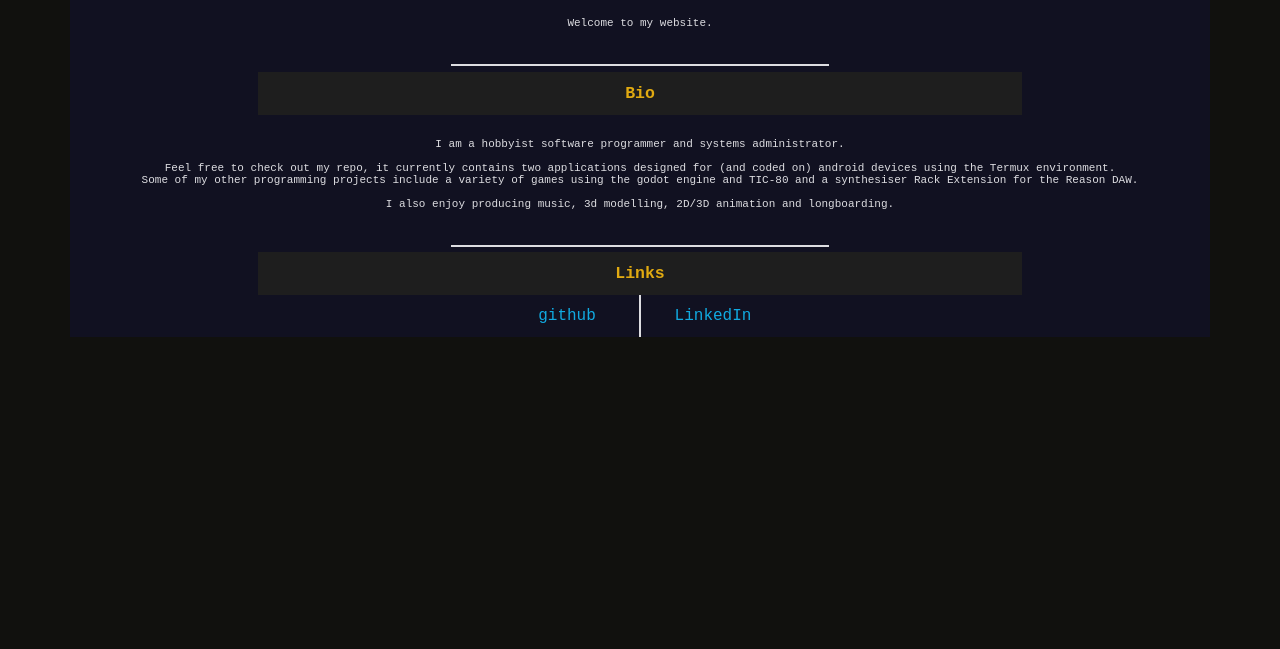
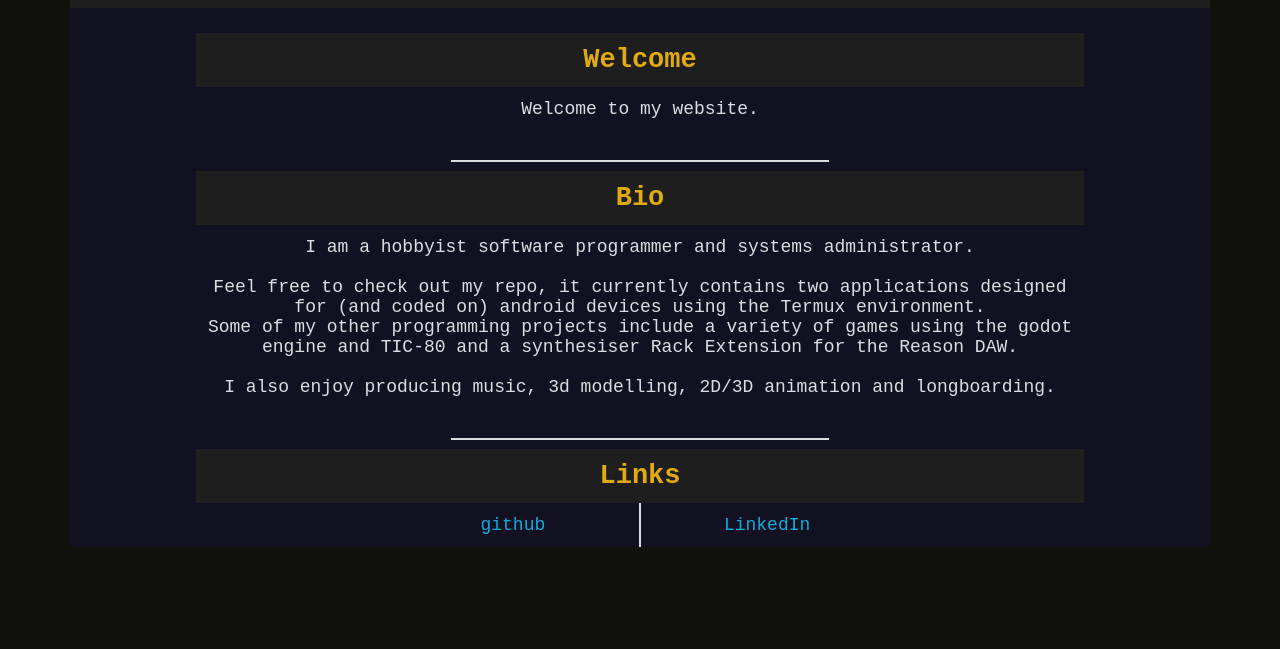
Before and after one commit to gf-man/gf-man.github.io, a plain HTML site: page index.html in a window 1280 px wide. Shown: the part 151-800 px from the top of the page. Drawn offline with Linux system fonts and the light colour scheme.

Commit message:
Paragraph now same width as h2

```diff
--- a/style.css
+++ b/style.css
@@ -6,7 +6,7 @@
 	--cyan: #11aae1;
 	--grey: #1e1e1e;
 	font-family: monospace;
-	font-size: 14px;
+	font-size: 18px;
 	background-color: var(--black);
 	margin 12px;
 	color: var(--black);
@@ -17,7 +17,7 @@ body {
 	background-color: var(--blue);
 	color: var(--white);
 	width: 89%;
-	margin: auto;
+	margin: 5.5% auto;
 }
 
 h1, h2 {
@@ -28,8 +28,8 @@ h1, h2 {
 
 h2 {
 	padding: 12px 0px;
-	width: 67%;
-	margin: auto
+	width: 78%;
+	margin: auto;
 }
 
 hr {
@@ -40,6 +40,8 @@ hr {
 
 p {
 	padding: 12px;
+	margin: auto;
+	width: 78%;
 }
 
 a {
@@ -54,14 +56,13 @@ table {
 
 td {
 	padding: 12px;
-	width: 120px;
-	font-size: 16px;
+	width: 22%;
 }
 
 td:not(:last-of-type) {
 	border-right: 2px solid var(--white);
 }
 
-:root {
-	font-size: 11px;
+td:hover {
+	background-color: var(--black);
 }
```
